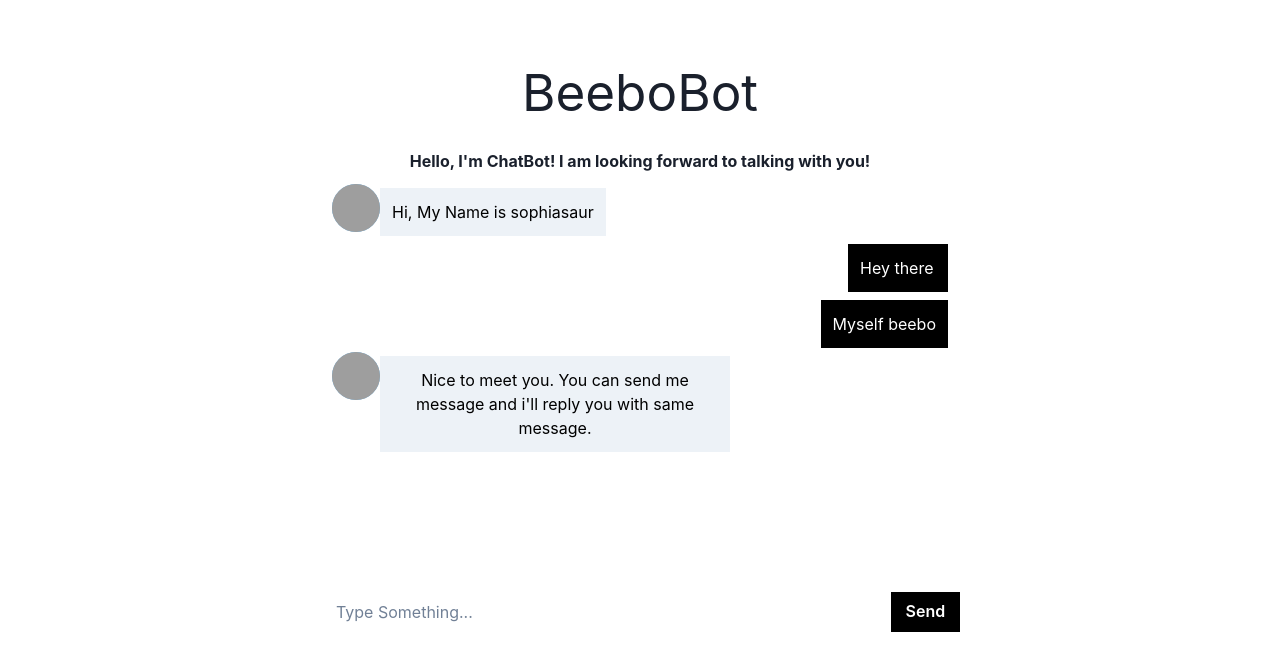
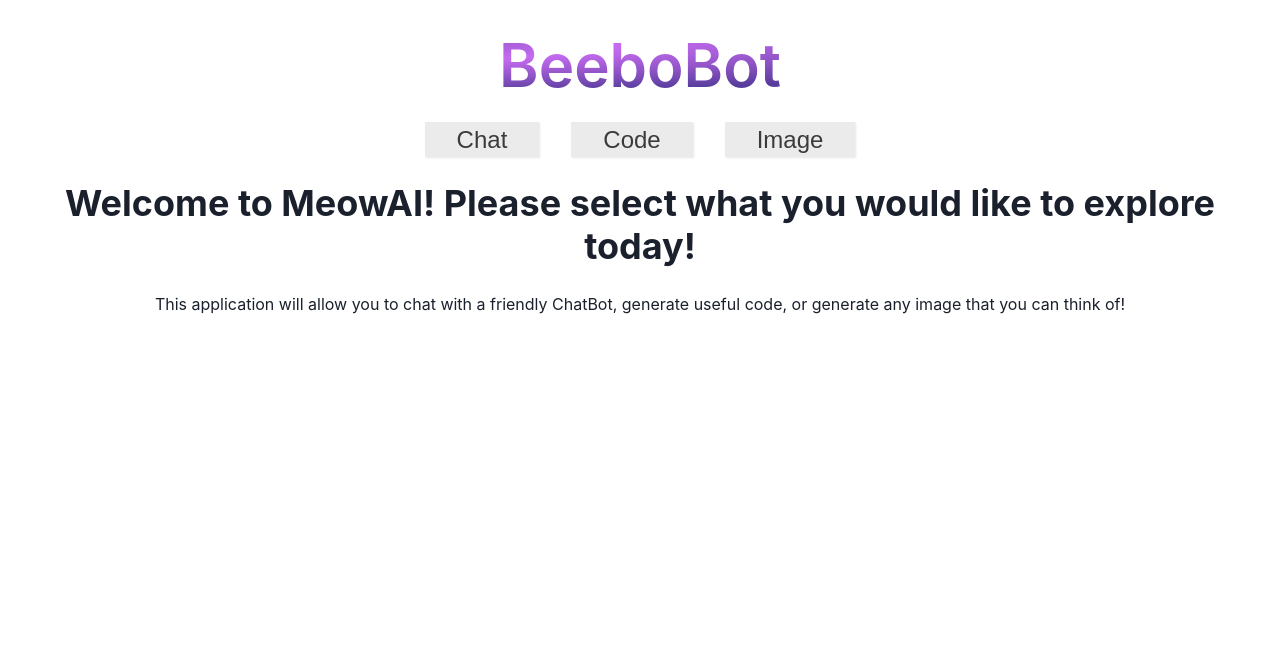
Before and after one commit to johnnywong30/MeowAI, a React (Vite) app in the folder client/: page / in a window 1280 px wide. Shown: the top 670 px of the page. Built offline with nearby package versions, Linux system fonts and the light colour scheme; grey boxes are pictures that could not be loaded.

Commit message:
added front end routes
chat and image are functional

```diff
--- a/client/package.json
+++ b/client/package.json
@@ -15,7 +15,8 @@
     "axios": "^1.3.4",
     "framer-motion": "^10.10.0",
     "react": "^18.2.0",
-    "react-dom": "^18.2.0"
+    "react-dom": "^18.2.0",
+    "react-router-dom": "^6.10.0"
   },
   "devDependencies": {
     "@types/react": "^18.0.27",
--- a/client/src/App.css
+++ b/client/src/App.css
@@ -1,3 +1,5 @@
+@import url("https://fonts.googleapis.com/css2?family=Asap&family=Roboto:ital,wght@0,500;0,900;1,500&display=swap");
+
 #root {
   max-width: 1280px;
   margin: 0 auto;
@@ -34,10 +36,52 @@
   }
 }
 
-.header {
-  padding: 2em;
+
+/* .header h1 {
+  font-size: 70px;
+  font-weight: 600;
+  background-image: linear-gradient(to left, #553c9a, #b393d3);
+  color: transparent;
+} */
+
+header {
+  width: 100%;
+  display: inline-block;
+  flex-direction: column;
+  align-items: center;
+}
+header h1 {
+  position: relative;
+  left: 10%;
+  width: 80%;
+  font-size: 60px;
+  font-weight: 600;
+  color: transparent;
+  -webkit-background-clip: text;
+  background-clip: text;
+}
+header .header-1{
+  background-image: repeating-radial-gradient(farthest-side at 5px 5px,#553c9a, #c66bf0, #553c9a);
 }
 
 .read-the-docs {
   color: #888;
 }
+
+/* https://codepen.io/shter/pen/BPvbKQ */
+.navlink {
+  border:none;
+  background:hsl(0, 0%, 92%);
+  color:hsl(0, 0%, 23%);
+  box-shadow:1px 1px 2px rgba(21, 21, 21, 0.1);
+  cursor:pointer;
+  font-size:1.5rem;
+  font-family: 'Dosis', sans-serif;
+  margin:0 1rem;
+  padding:.25rem 2rem;
+  transition:all .25s ease-in-out;
+}
+
+.navlink:focus, .navlink:hover {
+  box-shadow:1px 1px 2px rgba(21, 21, 21, 0.2);
+}
--- a/client/src/App.jsx
+++ b/client/src/App.jsx
@@ -1,20 +1,45 @@
 import { useState } from 'react'
+import {NavLink, BrowserRouter as Router, Route, Routes} from 'react-router-dom';
 import Chat from './components/Chat'
+import Code from './components/Code'
+import Welcome from './components/Welcome'
+import Image from './components/Image'
 import './App.css'
 
 function App() {
   const [count, setCount] = useState(0)
 
   return (
-    <div className="App">
-      <div className='header'>
-        <h1>BeeboBot</h1>
+    <Router>
+      <div className="App">
+          <header>
+            <h1 class='header-1'>BeeboBot</h1>
+            <br/>
+
+          </header>
+        <nav>
+          <NavLink className='navlink' to='/chat'>
+                Chat
+          </NavLink>
+          <NavLink className='navlink' to='/code'>
+              Code
+          </NavLink>
+          <NavLink className='navlink' to='/image'>
+              Image
+          </NavLink>
+            <br/>
+        </nav>
+        <br/>
+        <div className="App-body">
+          <Routes>
+            <Route path='/' element={<Welcome/>}/>
+            <Route path='/chat' element={<Chat/>}/>
+            <Route path='/code' element={<Code/>}/>
+            <Route path='/image' element={<Image/>}/>
+          </Routes>
+        </div>
       </div>
-
-      <div className="chatBox">
-       <Chat/>
-      </div>
-    </div>
+    </Router>
   )
 }
 
--- /dev/null
+++ b/client/src/components/Code.jsx
@@ -0,0 +1,99 @@
+import React, { useState, useEffect } from "react";
+import '../App.css';
+import Messages from './Messages';
+// import ChatBox from "./ChatBox";
+import { Flex, Input, Button, Heading } from "@chakra-ui/react";
+import axios from 'axios'
+
+const Chat = () => {
+  const [inputMessage, setInputMessage] = useState(""); // holds input from user
+  const [response, setResponse] = useState(''); // hold the response to the input message
+  // holds message history
+	const [messages, setMessages] = useState([
+    { role: "system", content: "Hi, My Name is sophiasaur" },
+    { role: "me", content: "Hey there" },
+    { role: "me", content: "Myself beebo" },
+    {
+      role: "system",
+      content:
+        "Nice to meet you. You can send me message and i'll reply you with same message."
+      }
+    ]);
+  // use effect to update history TODO:
+
+  // update messages after response has been updated
+  useEffect(() => {
+    if (response) {
+      setMessages((old) => [...old, { role: 'system', content: response }]);
+    }
+  }, [response]);
+
+  // handle the users inputted message
+  const handleSendMessage = async () => {
+    console.log(inputMessage)
+    // set the new input message to the one received from the user
+    if (!inputMessage.trim().length) {
+      return;
+    }
+    // get the response from MeowAI
+    const { data } = await axios.post('/code', { user_message: inputMessage});
+    console.log(data)
+    console.log(data.chat_msg)
+    // get the response back from MeowAI
+    setResponse(data.chat_msg);
+    setMessages((old) => [...old, { role: "me", content: inputMessage }]);
+    setInputMessage("");
+
+    // setTimeout(() => {
+    //   setMessages((old) => [...old, { role: "system", content: response }]);
+    // }, 500);
+  };
+
+	return (
+		<div>
+			<Heading as='h2' size='sm'>Hello, I'm ChatBot! I am looking forward to talking with you!</Heading>
+
+			<div>
+				<Messages messages={messages} />
+                <Flex w="100%" mt="5">
+                <Input
+                    placeholder="In ___ code the following..."
+                    border="none"
+                    borderRadius="none"
+                    _focus={{
+                    border: "1px solid black",
+                    }}
+                    onKeyPress={(e) => {
+                    if (e.key === "Enter") {
+                        handleSendMessage();
+                    }
+                    }}
+                    value={inputMessage}
+                    onChange={(e) => setInputMessage(e.target.value)}
+                />
+                <Button
+                    bg="black"
+                    color="white"
+                    borderRadius="none"
+                    _hover={{
+                    bg: "white",
+                    color: "black",
+                    border: "1px solid black",
+                    }}
+                    disabled={inputMessage.trim().length <= 0}
+                    onClick={handleSendMessage}
+                >
+                    Send
+                </Button>
+                </Flex>
+                        {/* <ChatBox
+                inputMessage={inputMessage}
+                setInputMessage={setInputMessage}
+                // handleSendMessage={handleSendMessage}
+                /> */}
+			</div>
+		</div>
+	);
+};
+
+export default Chat;
--- /dev/null
+++ b/client/src/components/Image.jsx
@@ -0,0 +1,70 @@
+import React, { useState, useEffect } from "react";
+import '../App.css';
+// import ChatBox from "./ChatBox";
+import { Flex, Input, Button, Heading, Avatar, Text, Image, Box, Center } from "@chakra-ui/react";
+import axios from 'axios'
+
+const Images = () => {
+  const [inputMessage, setInputMessage] = useState(""); // holds input from user
+  const [imageUrl, setImageUrl] = useState('../assets/beebo.webp')
+
+  // handle the users inputted message
+  const handleSendMessage = async () => {
+    console.log(inputMessage)
+    // set the new input message to the one received from the user
+    if (!inputMessage.trim().length) {
+      return;
+    }
+    // get the response from MeowAI in the form of an image url
+    const { data } = await axios.post('/image', { image_prompt: inputMessage});
+    // console.log(data)
+    // console.log(data.image_response)
+    // get the response back from MeowAI
+    setImageUrl(data.image_response);
+    setInputMessage("");
+
+    // setTimeout(() => {
+    //   setImages((old) => [...old, { role: "system", content: response }]);
+    // }, 500);
+  };
+
+	return (
+		<div>
+            <Heading as='h2' size='sm'>Image Generator!</Heading>
+            <Box w="50%" h="50%" p="3" alignContent='center'>
+                <Image src={imageUrl} alt="image generated"/>
+            </Box>
+            <Input
+                    placeholder="Show me a picture of Meow the Cat"
+                    border="none"
+                    borderRadius="none"
+                    _focus={{
+                    border: "1px solid black",
+                    }}
+                    onKeyPress={(e) => {
+                    if (e.key === "Enter") {
+                        handleSendMessage();
+                    }
+                    }}
+                    value={inputMessage}
+                    onChange={(e) => setInputMessage(e.target.value)}
+            />
+            <Button
+                bg="black"
+                color="white"
+                borderRadius="none"
+                _hover={{
+                bg: "white",
+                color: "black",
+                border: "1px solid black",
+                }}
+                disabled={inputMessage.trim().length <= 0}
+                onClick={handleSendMessage}
+            >
+                Send
+            </Button>
+    </div>
+	);
+};
+
+export default Images;
--- /dev/null
+++ b/client/src/components/Welcome.jsx
@@ -0,0 +1,22 @@
+import React, { useState, useEffect } from "react";
+import '../App.css';
+// import ChatBox from "./ChatBox";
+import {NavLink} from 'react-router-dom';
+import { Flex, Input, Button, Heading } from "@chakra-ui/react";
+
+const Welcome = () => {
+	return (
+        <div>
+            <Heading>Welcome to MeowAI! Please select what you would like to explore today!</Heading>
+            <br/>
+            <div>
+                <p>
+                    This application will allow you to chat with a friendly ChatBot, generate useful code,
+                    or generate any image that you can think of!
+                </p>
+            </div>
+        </div>
+	);
+};
+
+export default Welcome;
```
Also changed, not shown: 1 other file (tests, documents, lock files or other folders).
